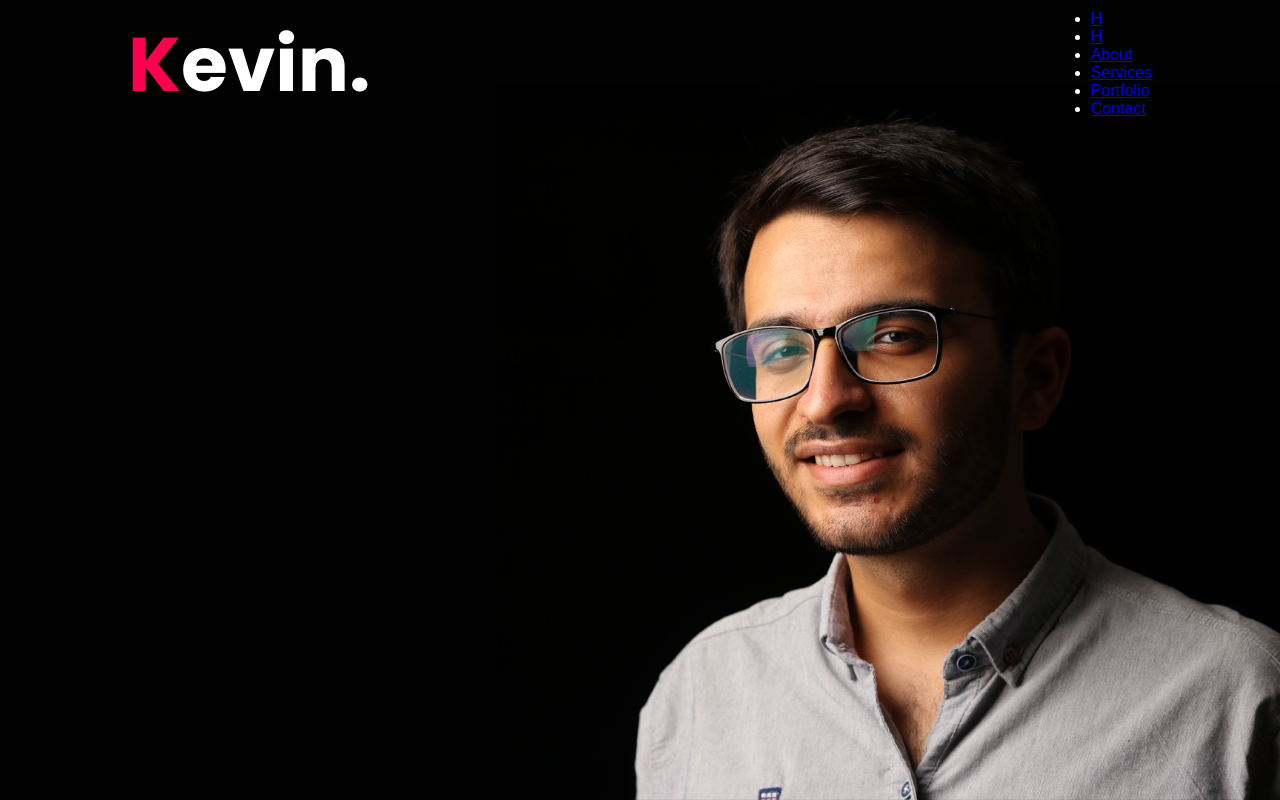
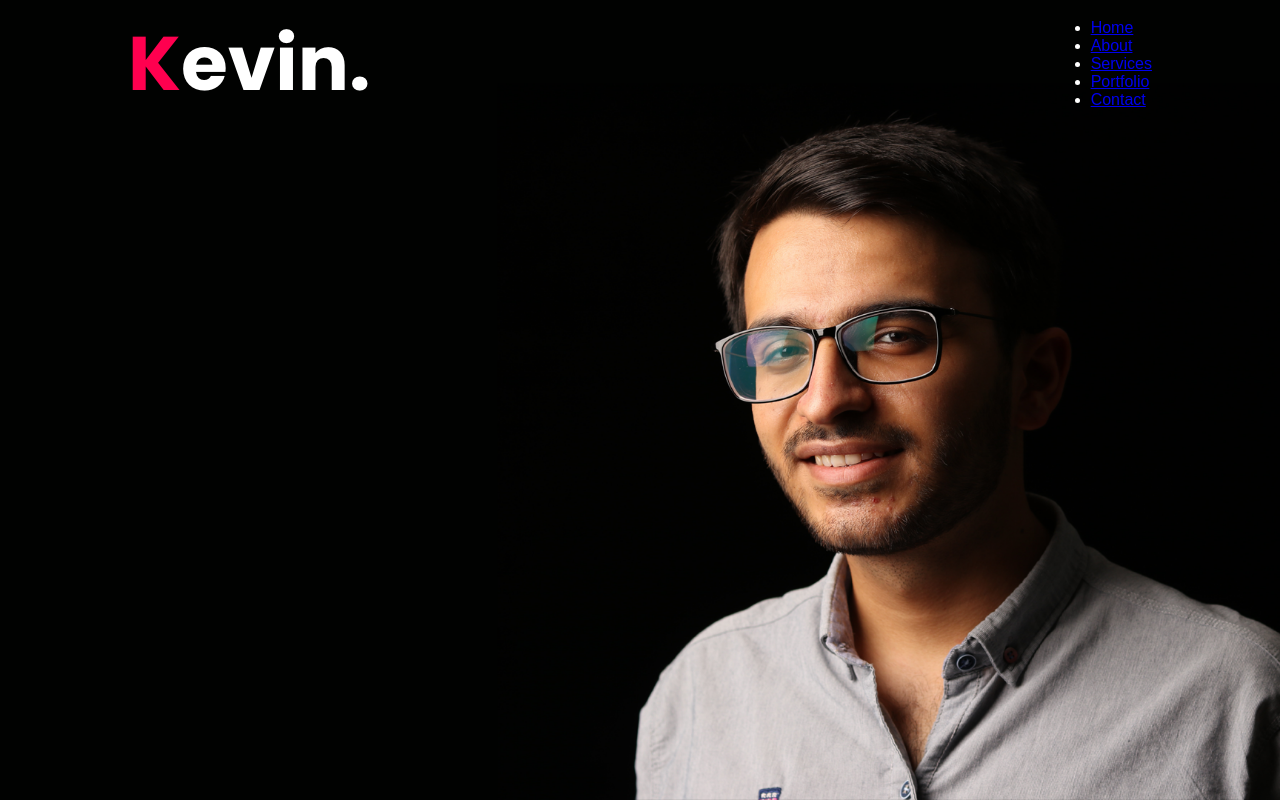
Before and after one commit to Damilola24434/Website, a plain HTML site: page index.html in a window 1280 px wide. Drawn offline with Linux system fonts and the light colour scheme; files whose address does not match are found by name.

Commit message:
Second change made

```diff
--- a/index.html
+++ b/index.html
@@ -13,8 +13,7 @@
                 <nav>
                    <img  src="images/logo.png" class="logo">
                    <ul>
-                    <li><a href="#">H</a></li>
-                    <li><a href="#">H</a></li>
+                    <li><a href="#">Home</a></li>
                     <li><a href="#">About</a></li>
                     <li><a href="#">Services</a></li>
                     <li><a href="#">Portfolio</a></li>
```
Also changed, not shown: 1 other file.
